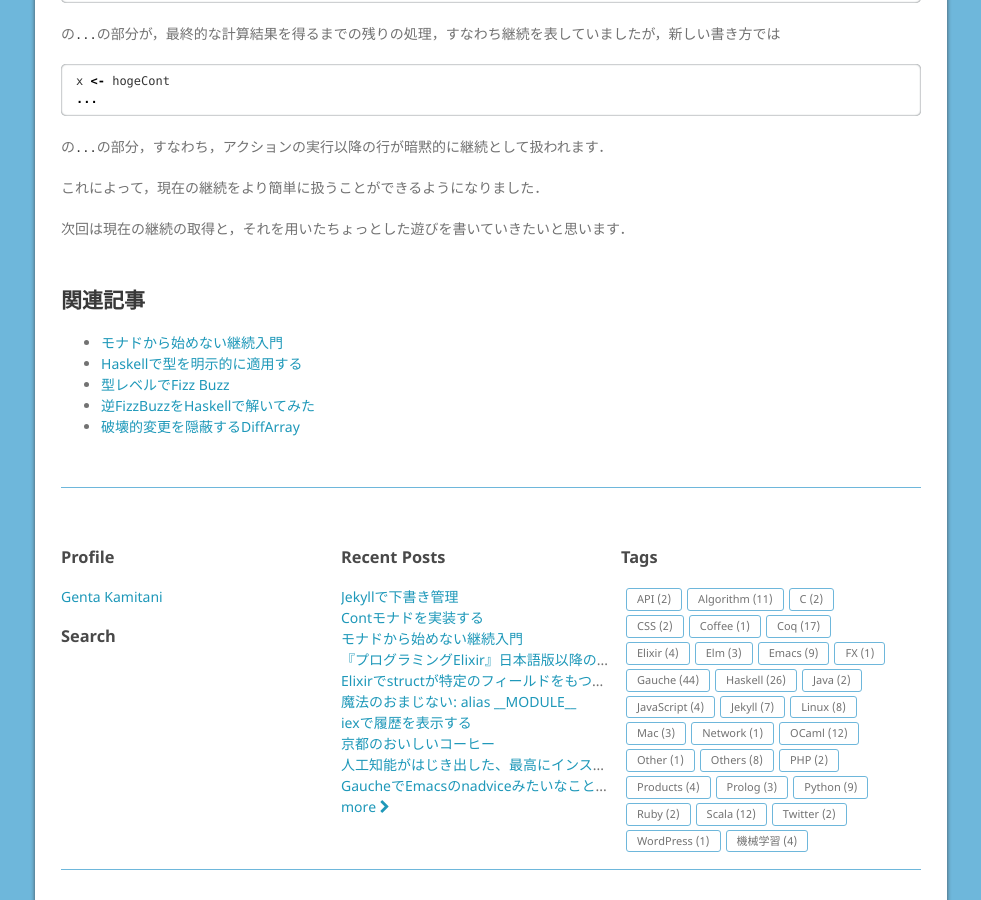
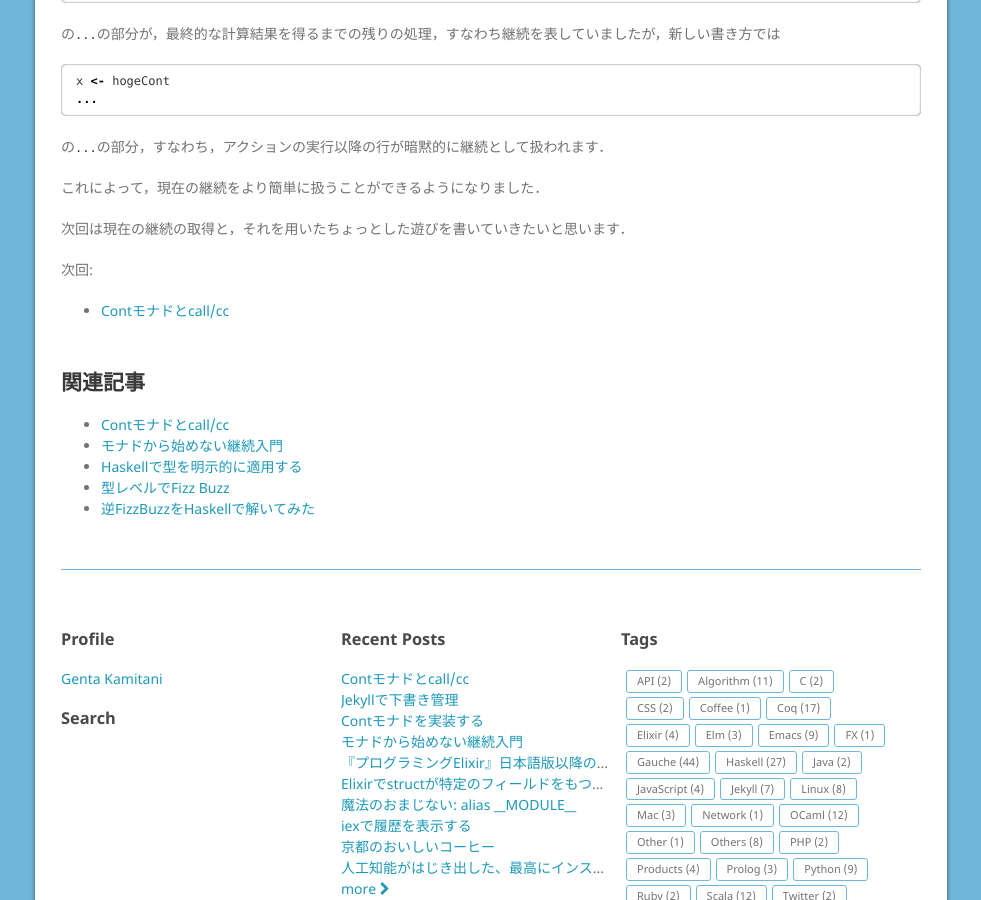
Before and after one commit to genkami/genkami.github.io, a Jekyll site: the page built from _posts/2018-01-15-01-haskell-cont-monad.md, in a window 1280 px wide and 900 px high, scrolled down 3618 px. Shown: the whole window, without its empty margins (149-1130 px from the left). Built offline with Jekyll 4.4.1, drawn with Linux system fonts in a browser that asks for light colours; comment, search, counter and statistics services are not loaded; some of the changed lines change nothing that is shown.

Commit message:
[post] _posts/2018-01-15-03-haskell-callcc.md

````diff
--- a/_posts/2018-01-14-01-haskell-continuation.md
+++ b/_posts/2018-01-14-01-haskell-continuation.md
@@ -57,7 +57,7 @@
 
 直接スタイルでは，最初に説明したとおり「何らかの関数に引数を与えて，その計算結果を受け取る」のが基本の操作になります．
 
-これに対して，関数が「その関数自体の実行が終わった後の残りの処理」を受け取り，それに明示的に計算結果を渡していくような書き方を「継続渡しスタイル」といいます．
+これに対して，関数が「その関数自体の実行が終わった後の残りの処理」を受け取り，それに明示的に計算結果を渡していくような書き方を「継続渡しスタイル」といい，「関数の実行が終わった後の残りの処理」のことを継続といいます．
 
 ## 継続渡しスタイルの例
 
@@ -260,4 +260,5 @@
 
 今回はモナドを使わない，継続渡しスタイルそのものの説明でした．長くなったので続きは以下に分割します．
 
-[Contモナドを実装する](/2018/01/15/01-haskell-cont-monad.md)
++ [Contモナドを実装する](/2018/01/15/01-haskell-cont-monad.html)
++ [Contモナドとcall/cc](/2018/01/15/03-haskell-callcc.html)
--- a/_posts/2018-01-15-01-haskell-cont-monad.md
+++ b/_posts/2018-01-15-01-haskell-cont-monad.md
@@ -5,7 +5,7 @@
 - Haskell
 ---
 
-[モナドから始めない継続入門](/2018/01/14/01-haskell-continuation.md)
+[モナドから始めない継続入門](/2018/01/14/01-haskell-continuation.html)
 
 上の記事では，モナドの登場しない継続の説明を書きましたが，今回はこのとき使った継続を`Cont`モナドというモナドに変換していきます．
 
@@ -205,3 +205,7 @@
 これによって，現在の継続をより簡単に扱うことができるようになりました．
 
 次回は現在の継続の取得と，それを用いたちょっとした遊びを書いていきたいと思います．
+
+次回:
+
++ [Contモナドとcall/cc](/2018/01/15/03-haskell-callcc.html)
--- /dev/null
+++ b/_posts/2018-01-15-03-haskell-callcc.md
@@ -0,0 +1,153 @@
+---
+layout: post
+title: Contモナドとcall/cc
+tags:
+- Haskell
+---
+
+前回:
+
++ [モナドから始めない継続入門](/2018/01/14/01-haskell-continuation.html)
++ [Contモナドを実装する](/2018/01/15/01-haskell-cont-monad.html)
+
+前回で継続の説明と継続渡しを暗黙的に行う`Cont`モナドが作れたので，今回は`call/cc`の実装を行います．
+
+## call/ccとは
+
+継続の代名詞であるSchemeには，`call-with-current-continuation`略して`call/cc`という関数があります．この関数は「引数として渡された関数に，現在の継続を渡して実行する」という関数です．前回定義した`Cont`モナドを使った例で言うと，次のような雰囲気の関数になります．
+
+```haskell
+someAction :: Cont result a
+someAction = do
+  x <- callCC $ \cont -> do
+    -- cont は，... 以降の計算を表す継続になる
+    OOO
+    XXX
+  ...
+```
+
+ここで，例えば内側の`do`ブロックの内部で`cont hoge`などと実行すると，`callCC`の呼び出し時点での継続に`hoge`が引数として与えられます．すなわち，`cont hoge`が実行された時点で`someAction`の1行目に戻り，`x`の値が`hoge`で束縛された状態で，`...`以降の実行へ移ります．
+
+また，内側の`do`ブロックの内部で`cont`が一度も呼ばれずに`return`した場合，返ってきた値がそのまま`x`に束縛されて`...`以降の実行へ移ります．
+
+## 実装
+
+先ほど書いたとおり，この`callCC`の使い方は以下のようになります．
+
+```haskell
+x <- callCC (\cont -> ...)
+```
+
+ここで，`x`の型が`a`であり，最終的な実行結果の型が`result`であるとすると，先ほどの説明によりそれぞれのコード片の型は以下のようになります．
+
++ `x :: a`
++ `callCC (\cont -> ...) :: Cont result a`
++ `cont :: a -> 何か`
++ `(\cont -> ...)の戻り値 :: Cont result a`
+
+`cont`はこれまでの意味だと「最終的な実行結果までの計算」を表すため`a -> result`でした．しかし，これをそのまま使うとこの`cont`を`Cont`モナドの中に埋め込めなくなってしまいます．そこで，この文脈では少し型をいじって，`a -> Cont result b`になるような`cont`を渡すことにしましょう．すると，
+
++ `cont :: a -> Cont result b`
++ `(\cont -> ...) :: ((a -> Cont result b) -> Cont result a)`
+
+と書くことができます．これらをまとめると，`callCC`の型は以下のようになります．
+
+```haskell
+callCC :: ((a -> Cont result b) -> Cont result a) -> Cont result a
+```
+
+次に，具体的な実装を考えていきましょう．先ほどの例をもう一度挙げます．
+
+```haskell
+someAction :: Cont result a
+someAction = do
+  x <- callCC $ \cont -> do
+    -- cont は，... 以降の計算を表す継続になる
+    OOO
+    XXX
+  ...
+```
+
+内側の`do`ブロックの中で`cont`が呼ばれた場合，その時点での継続を破棄して外側の`...`の部分が呼ばれるのでした．外側の部分の継続が`outerCont`という名前で与えられているとすると，この`cont`は次のような式になるはずです．
+
+```haskell
+cont = \a -> Cont $ \_innerCont -> outerCont a
+```
+
+これを踏まえると，`callCC`の実装は以下のようになります．
+
+```haskell
+callCC f = Cont $ \outerCont ->
+  runCont (f $ \a -> Cont $ \_innerCont -> outerCont a) outerCont
+```
+
+## call/ccを使ってみる
+
+それでは，たった今完成した`callCC`を使ってみましょう．
+
+```haskell
+example :: Cont result Int
+example = do
+  x <- callCC $ \xCont -> do
+    xCont 3
+    return 4
+  y <- callCC $ \yCont ->
+    return 5
+  return $ x + y
+```
+
+この`example`を実行した結果がどのようになるかわかるでしょうか？
+
+1つ目の`callCC`の内側では，`xCont`に`3`を渡しているため，その時点で内側の`do`ブロック内部での継続は破棄され，`x <- ...`の部分の継続に処理が戻ります．それに対して，2つ目の`callCC`の内側では，`yCont`を呼ばずに単に`5`を返しているため，それが通常通り`y`に渡され，`example`の返す値は`3 + 5 == 8`になります．
+
+```haskell
+*Cont> :l Cont
+[1 of 1] Compiling Cont             ( Cont.hs, interpreted )
+Ok, modules loaded: Cont.
+*Cont> runCont example id
+8
+```
+
+慣れていないと分かりにくいかもしれませんが，これを応用すると面白いものが書けます．
+
+## 応用例: ループからbreak
+
+`[Maybe Int]`を受け取り，`Just x`の形の要素だけの和を取る関数`sumJust`を考えてみます．この場合は必要ありませんが，今後の拡張のためこの関数は`Cont`モナドに包まれるように定義します．
+
+```haskell
+sumJust :: [Maybe Int] -> Cont result Int
+sumJust xs = foldM iter 0 xs
+  where
+    iter acc (Just x) = return $ x + acc
+    iter acc Nothing = return acc
+```
+
+実行結果:
+
+```haskell
+*Cont> runCont (sumJust [Just 1, Just 2, Just 3, Nothing, Just 4, Nothing, Just 5]) id
+15
+```
+
+`1 + 2 + 3 + 4 + 5 == 15`です．
+
+次に，この関数を少し書き換えて，最初に`Nothing`が出て来るまでの値の和を求めるようにしましょう．`callCC`を使うと，あたかも`Nothing`が出てきた時にループを`break`するかのように処理を書くことができます．
+
+```haskell
+sumTillNothing :: [Maybe Int] -> Cont result Int
+sumTillNothing xs = callCC $ \break -> foldM (iter break) 0 xs
+  where
+    iter _ acc (Just x) = return $ x + acc
+    iter break acc Nothing = break acc
+```
+
+実行結果:
+
+```haskell
+*Cont> runCont (sumTillNothing [Just 1, Just 2, Just 3, Nothing, Just 4, Nothing, Just 5]) id
+6
+```
+
+このように，継続をうまく扱うことで，トリッキーな処理を実装することができるようになります．
+
+使い所は限られるかもしれませんが，場合によっては素直に書くと複雑になってしまうような処理を簡単に書くことができるかもしれません．
````
